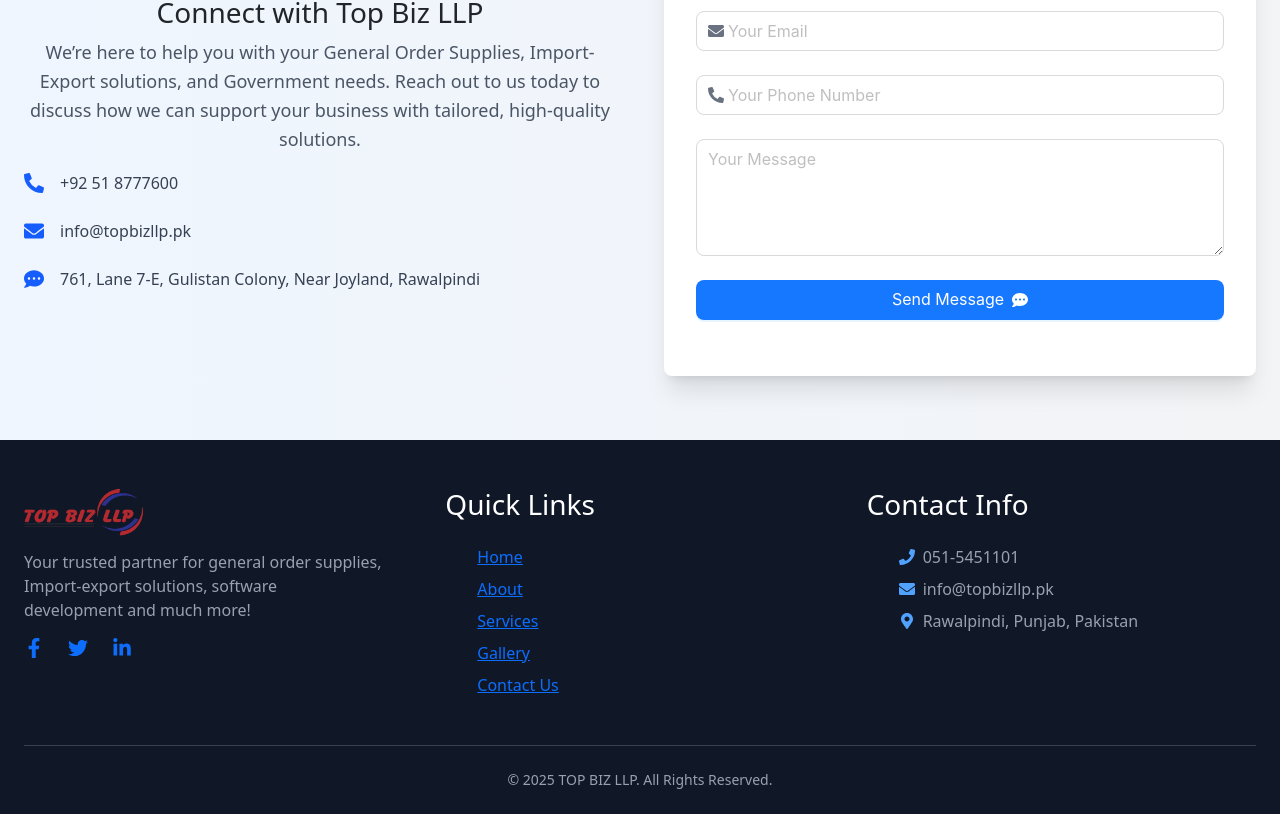
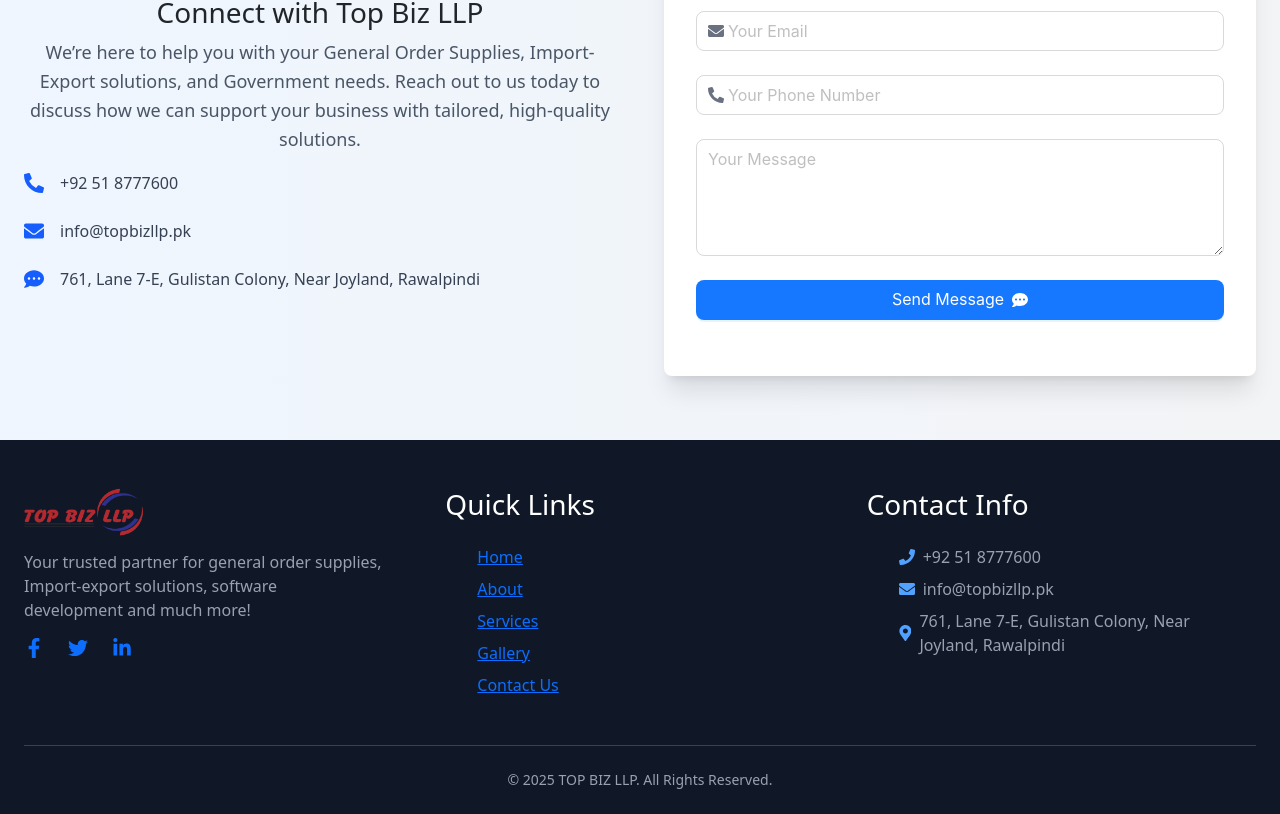
Before and after one commit to zeeshan-tahir185/top-bizz-llp, a Next.js app: page / in a window 1280 px wide. Shown: the part 2666-3480 px from the top of the page. Built offline with nearby package versions, Linux system fonts and the light colour scheme.

Commit message:
first commit

```diff
--- a/src/app/shared/Footer.jsx
+++ b/src/app/shared/Footer.jsx
@@ -61,7 +61,7 @@
             <ul className="space-y-2 text-gray-400">
               <li className="flex items-center gap-2">
                 <FaPhone className="text-blue-400" />
-                <span>051-5451101</span>
+                <span>+92 51 8777600</span>
               </li>
               <li className="flex items-center gap-2">
                 <FaEnvelope className="text-blue-400" />
@@ -69,7 +69,7 @@
               </li>
               <li className="flex items-center gap-2">
                 <FaMapMarkerAlt className="text-blue-400" />
-                <span>Rawalpindi, Punjab, Pakistan</span>
+                <span>761, Lane 7-E, Gulistan Colony, Near Joyland, Rawalpindi</span>
               </li>
             </ul>
           </div>
```
